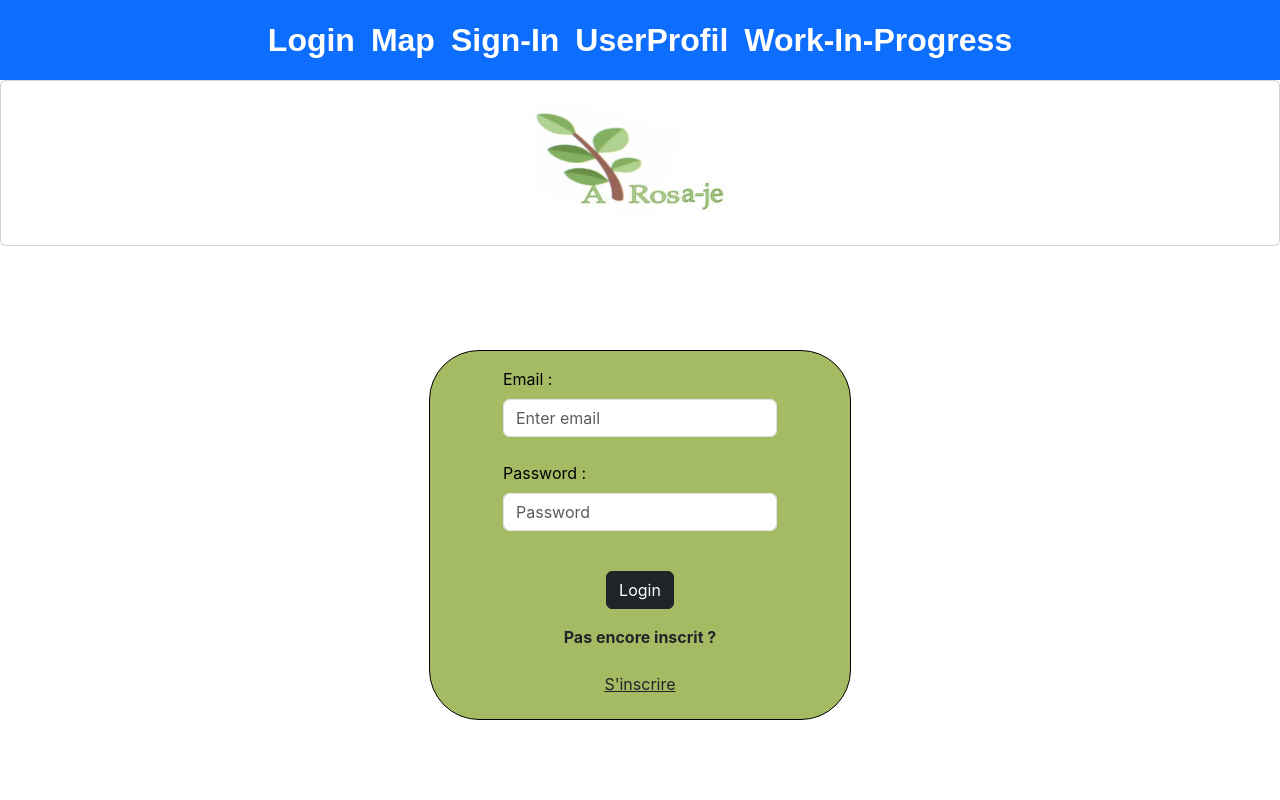
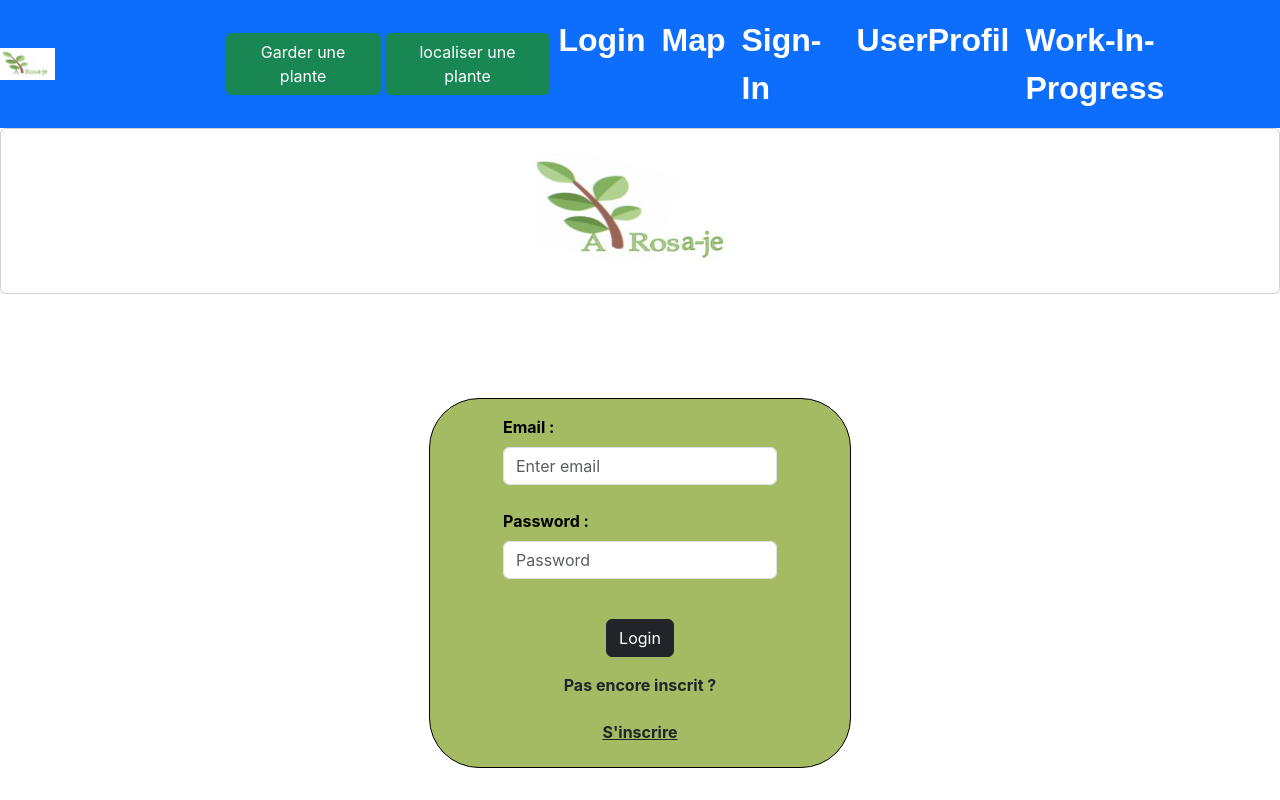
Before and after one commit to JRedxs/MSPR-BDD-B3, a React (Create React App) app in the folder MSPR-BDD-B3-WebApp/front/: page /login in a window 1280 px wide. Shown: the top 800 px of the page. Built offline with nearby package versions, Linux system fonts and the light colour scheme.

Commit message:
rajout espace entre les bouton après la photo

```diff
--- a/MSPR-BDD-B3-WebApp/front/src/components/Login.js
+++ b/MSPR-BDD-B3-WebApp/front/src/components/Login.js
@@ -24,12 +24,12 @@ const LoginPage = () => {
                     <div className="d-flex justify-content-center margin-login-card">
                         <form className="mx-auto" style={{width: "100%"}}>
                             <div className="form-group">
-                            <label className="form-label" htmlFor="exampleInputEmail1">Email : </label>
+                            <label className="form-label" htmlFor="exampleInputEmail1"><b>Email :</b> </label>
                             <input type="email" className="form-control" id="exampleInputEmail1" aria-describedby="emailHelp" placeholder="Enter email"/>
                             </div>
                             <br/>
                             <div className="form-group">
-                            <label className="form-label" htmlFor="exampleInputPassword1">Password : </label>
+                            <label className="form-label" htmlFor="exampleInputPassword1"><b>Password : </b> </label>
                             <input type="password" className="form-control" id="exampleInputPassword1" placeholder="Password"/>
                             </div>
                             <br/>
@@ -42,7 +42,7 @@ const LoginPage = () => {
                                 </div>
                             </div>
                             <div className="d-flex align-items-center justify-content-center register-btn">
-                                <Link className="btn" to="/register"><u>S'inscrire</u> </Link>
+                                <Link className="btn" to="/register"><b> <u>S'inscrire</u> </b> </Link>
                             </div>
                         </form>
                     </div>
--- a/MSPR-BDD-B3-WebApp/front/src/components/RegisterPhoto.js
+++ b/MSPR-BDD-B3-WebApp/front/src/components/RegisterPhoto.js
@@ -85,8 +85,8 @@ const RegisterPhoto = () => {
               <img src={imageSrc} alt="" />
               <div className="card-body">
                 <div className="d-flex justify-content-center align-items-center">
-                  <button className='btn btn-success' onClick={handleUploadPhoto}>Enregister la Photo</button>
-                  <button className='btn btn-success' onClick={handleTakeNewPhoto}>Prendre une nouvelle Photo</button>
+                  <button className='btn btn-success' style={{margin:"1em"}} onClick={handleUploadPhoto}>Enregister la Photo</button>
+                  <button className='btn btn-success' style={{margin:"1em"}} onClick={handleTakeNewPhoto}>Prendre une nouvelle Photo</button>
                 </div>
               </div>
             </div>
--- a/MSPR-BDD-B3-WebApp/front/src/components/common/Header.js
+++ b/MSPR-BDD-B3-WebApp/front/src/components/common/Header.js
@@ -1,12 +1,20 @@
 import React from 'react';
 import { Link } from 'react-router-dom';
+import logo from '../../assets/images/logo.png';
+
 
 
 const Header = () => {
     return (
         <>
             <nav className="navbar navbar-expand-lg  bg-primary  d-flex align-items-center justify-content-center">
-
+                <div style={{margin: "0"}}>
+                    <img src={logo} alt="logo" style={{width: "25%", height: "25%" }}/>
+                </div>
+                <div className="d-flex align-items-center" >
+                    <button className='btn btn-success m-1'>Garder une plante </button>
+                    <button className='btn btn-success'>localiser une plante </button>
+                </div>
                 <ul className="navbar-nav mr-auto">
                     <li><Link to="/login" className="nav-link"> Login </Link></li>
                     <li><Link to="/Map" className="nav-link">Map</Link></li>
@@ -18,6 +26,4 @@ const Header = () => {
         </>
     )
 }
-
-
 export default Header;
```
